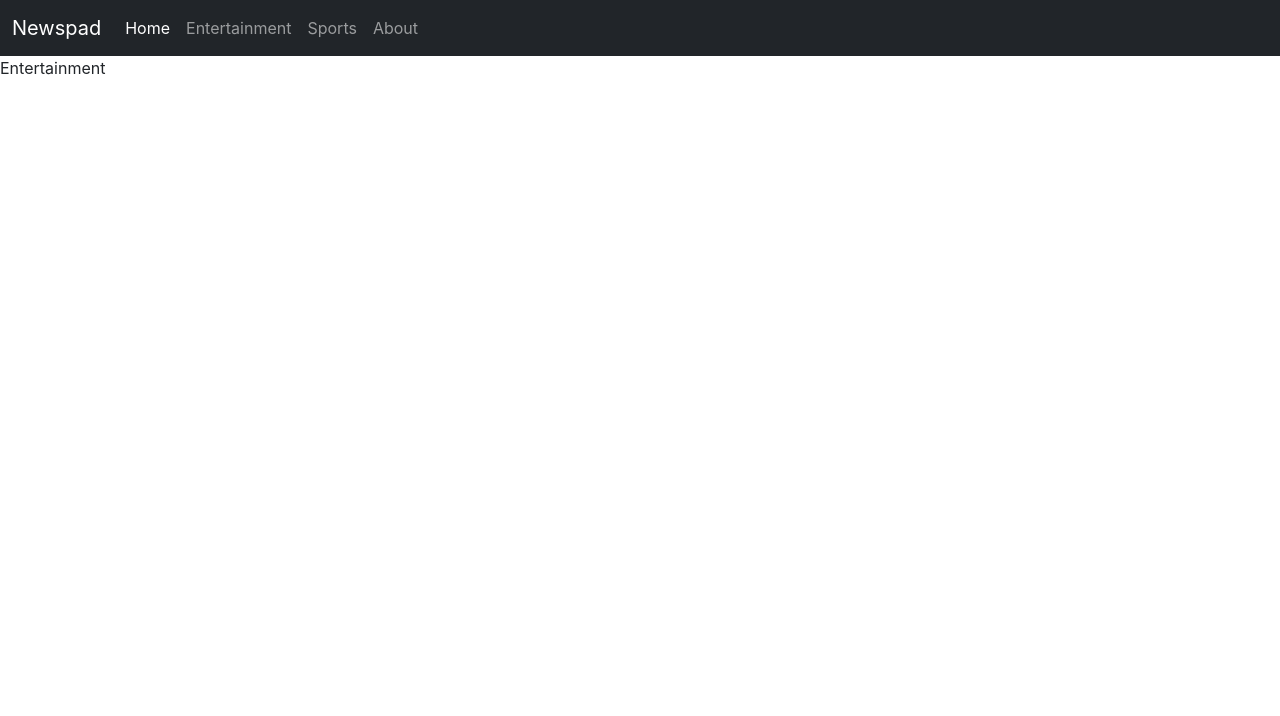
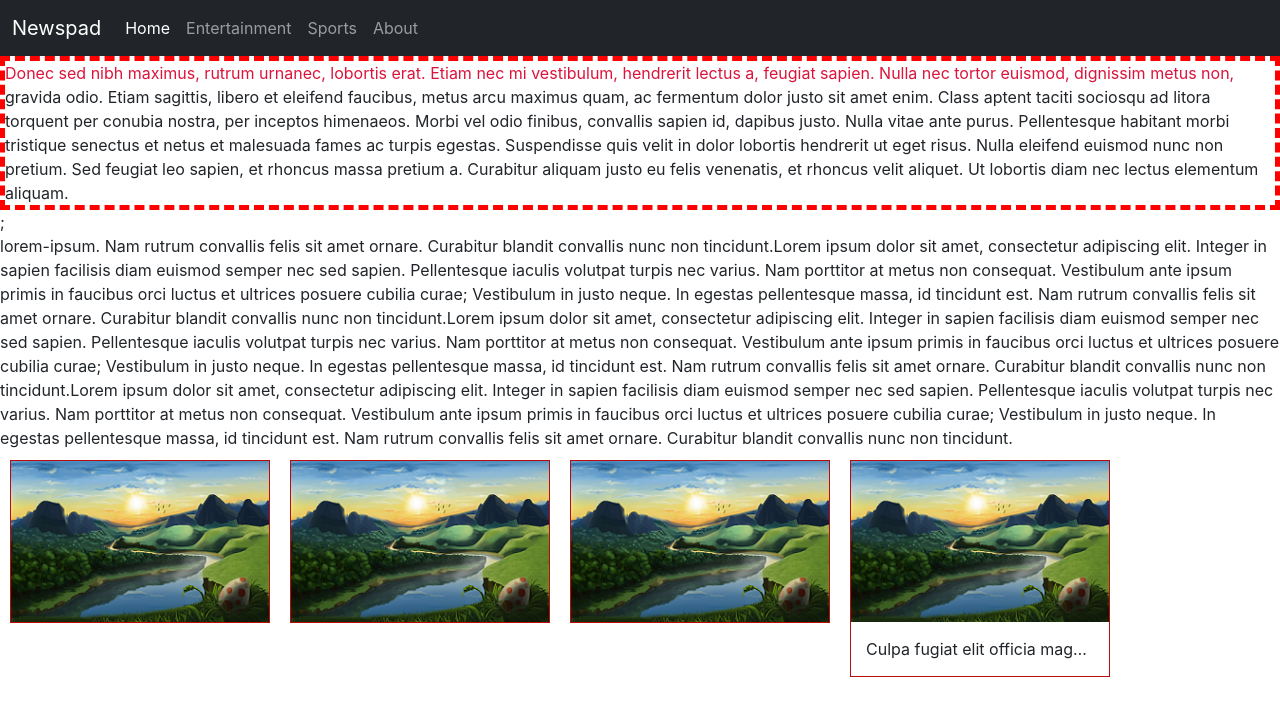
Before and after one commit to vinaymirchandani-tecblic/axios-react, a React (Create React App) app: page /entertainment in a window 1280 px wide. Shown: the top 716 px of the page. Built offline with nearby package versions, Linux system fonts and the light colour scheme.

Commit message:
commit1645

```diff
--- /dev/null
+++ b/src/components/Ent.css
@@ -0,0 +1,46 @@
+.tag{
+    color:#909;
+    margin-top: 3px;
+    background-color: bisque;
+    background-image: url("./img1.png");
+    background-repeat: repeat-y;
+    background-attachment: no-repeat;
+    background-position: center;
+    border: ridge;
+    border-width: 5px;
+    border-radius: 20% 10% 30% 40%;
+    background: lightgreen;
+
+}
+
+
+.tag2{
+    border: 5px dashed red;
+
+}
+
+.tag2::first-line{
+    color: crimson;
+}
+
+
+div.gallery{
+    margin: 10px;
+    border: solid 1px #bb0c0c;
+    width: 260px;
+    float: left;
+}
+div.gallery :hover{
+    border: 1px solid grey;
+}
+div.gallery img{
+    width: 100%;
+}
+div.desc{
+    padding: 15px;
+    white-space: nowrap;
+    text-align: center;
+    word-wrap: break-word;
+    overflow: hidden;
+    text-overflow: ellipsis;
+}
--- a/src/components/Entertainment.js
+++ b/src/components/Entertainment.js
@@ -1,5 +1,68 @@
+import { color } from "@mui/system";
 import React from "react";
+import "./Ent.css"
 
 export const Entertainment = () => {
-  return <div>Entertainment</div>;
-};
+  const myStyle ={
+    color: "orange"
+
+  }
+  return <div>
+
+  <div className="tag2">
+
+  Donec sed nibh maximus, rutrum urnanec, lobortis erat. Etiam nec mi vestibulum, hendrerit lectus a, feugiat
+  sapien. Nulla nec tortor euismod, dignissim metus non, gravida odio. Etiam
+  sagittis, libero et eleifend faucibus, metus arcu maximus quam, ac
+  fermentum dolor justo sit amet enim. Class aptent taciti sociosqu ad
+  litora torquent per conubia nostra, per inceptos himenaeos. Morbi vel odio
+  finibus, convallis sapien id, dapibus justo. Nulla vitae ante purus.
+  Pellentesque habitant morbi tristique senectus et netus et malesuada fames
+  ac turpis egestas. Suspendisse quis velit in dolor lobortis hendrerit ut
+  eget risus. Nulla eleifend euismod nunc non pretium. Sed feugiat leo
+  sapien, et rhoncus massa pretium a. Curabitur aliquam justo eu felis
+  venenatis, et rhoncus velit aliquet. Ut lobortis diam nec lectus elementum
+  aliquam.
+  </div>;
+  <div>
+
+  lorem-ipsum.
+
+  Nam rutrum convallis felis sit amet ornare. Curabitur
+  blandit convallis nunc non tincidunt.Lorem ipsum dolor sit amet, consectetur adipiscing elit. Integer in sapien
+  facilisis diam euismod semper nec sed sapien. Pellentesque iaculis
+  volutpat turpis nec varius. Nam porttitor at metus non consequat.
+  Vestibulum ante ipsum primis in faucibus orci luctus et ultrices posuere
+  cubilia curae; Vestibulum in justo neque. In egestas pellentesque massa,
+  id tincidunt est. Nam rutrum convallis felis sit amet ornare. Curabitur
+  blandit convallis nunc non tincidunt.Lorem ipsum dolor sit amet, consectetur adipiscing elit. Integer in sapien
+  facilisis diam euismod semper nec sed sapien. Pellentesque iaculis
+  volutpat turpis nec varius. Nam porttitor at metus non consequat.
+  Vestibulum ante ipsum primis in faucibus orci luctus et ultrices posuere
+  cubilia curae; Vestibulum in justo neque. In egestas pellentesque massa,
+  id tincidunt est. Nam rutrum convallis felis sit amet ornare. Curabitur
+  blandit convallis nunc non tincidunt.Lorem ipsum dolor sit amet, consectetur adipiscing elit. Integer in sapien
+  facilisis diam euismod semper nec sed sapien. Pellentesque iaculis
+  volutpat turpis nec varius. Nam porttitor at metus non consequat.
+  Vestibulum ante ipsum primis in faucibus orci luctus et ultrices posuere
+  cubilia curae; Vestibulum in justo neque. In egestas pellentesque massa,
+  id tincidunt est. Nam rutrum convallis felis sit amet ornare. Curabitur
+  blandit convallis nunc non tincidunt.
+  </div>
+
+<div className="gallery">
+  <img src="./images/img1.png" alt="img1"></img>
+</div>
+<div className="gallery">
+<img src="./images/img1.png" alt="img1"></img>
+
+</div>
+<div className="gallery">
+<img src="./images/img1.png" alt="img1"></img>
+
+</div>
+<div className="gallery">
+<img src="./images/img1.png" alt="img1"/>
+<div className="desc">Culpa fugiat elit officia magna est laborum dolor.Sunt tempor id id pariatur commodo exercitation laborum quis nisi in nostrud fugiat. </div>
+</div>
+</div>};
--- a/src/components/Home.js
+++ b/src/components/Home.js
@@ -25,7 +25,7 @@ export const Home = () => {
   return (
     <div>
       {/* <NavBar /> */}
-      <p onClick={() => setIsRefres(true)}>refresh</p>
+      <p onClick={() => setIsRefres(true)}></p>
       <div className="container mt-5">
         <div className="row">
           {news.length === 0 && <p>Loading....</p>}
@@ -42,8 +42,8 @@ export const Home = () => {
                     <div className="card-body">
                       <h5 className="card-title">{value.title}</h5>
                       <p className="card-text">{value.description}</p>
-                      <a href="/" className="btn btn-primary">
-                        {value.url}
+                      <a href={value.url} className="btn btn-primary">
+                        Read more
                       </a>
                     </div>
                   </div>
```
Also changed, not shown: public/images/img1.png (added), src/components/img1.png (added).
